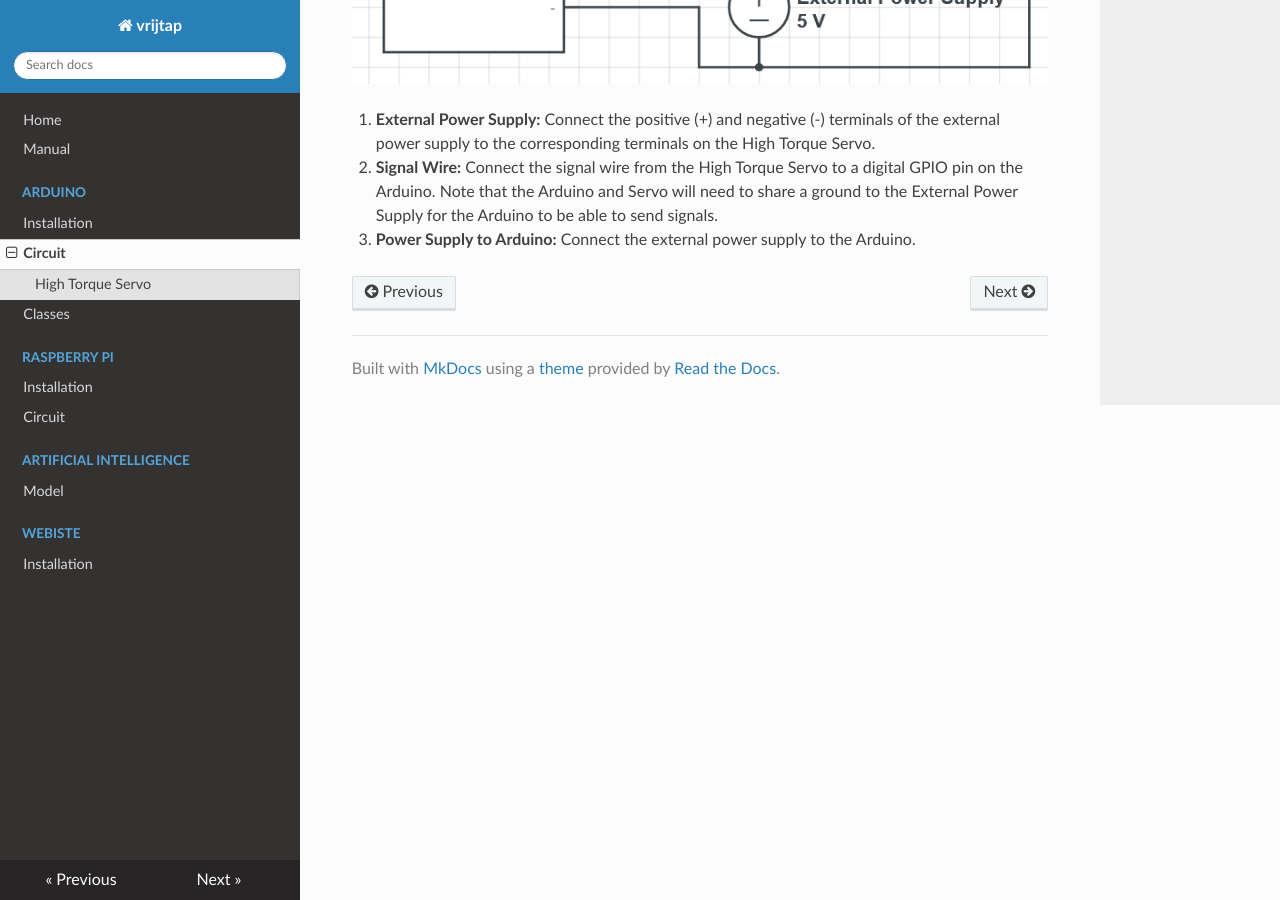
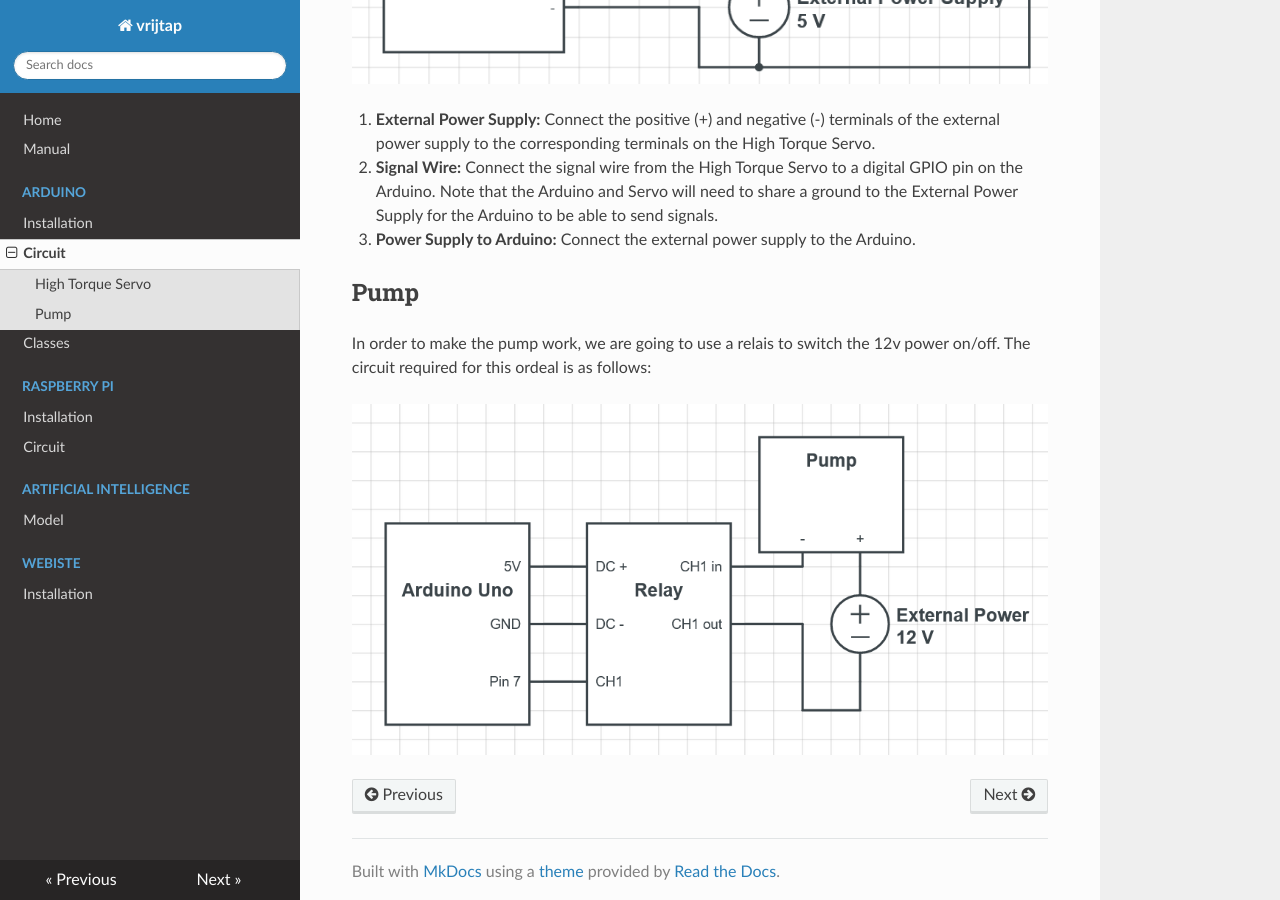
Before and after one commit to vrijtap/documentation, an MkDocs documentation site: the page built from docs/arduino/circuit.md, in a window 1280 px wide and 900 px high, scrolled down 764 px. Built offline with MkDocs 1.6.1, drawn with Linux system fonts in a browser that asks for light colours; nearby versions of some CDN libraries; a script that is not in the unit is left out.

Commit message:
Added circuit documentation for the pump

```diff
--- a/docs/arduino/circuit.md
+++ b/docs/arduino/circuit.md
@@ -13,3 +13,9 @@ In order to make the High Torque Servo work, you should at all times use an exte
 2. **Signal Wire:** Connect the signal wire from the High Torque Servo to a digital GPIO pin on the Arduino. Note that the Arduino and Servo will need to share a ground to the External Power Supply for the Arduino to be able to send signals.
 
 3. **Power Supply to Arduino:** Connect the external power supply to the Arduino.
+
+## Pump
+
+In order to make the pump work, we are going to use a relais to switch the 12v power on/off. The circuit required for this ordeal is as follows:
+
+![Pump Circuit Diagram](img/PumpCircuit.png)
```
Also changed, not shown: docs/arduino/img/PumpCircuit.png (added).
